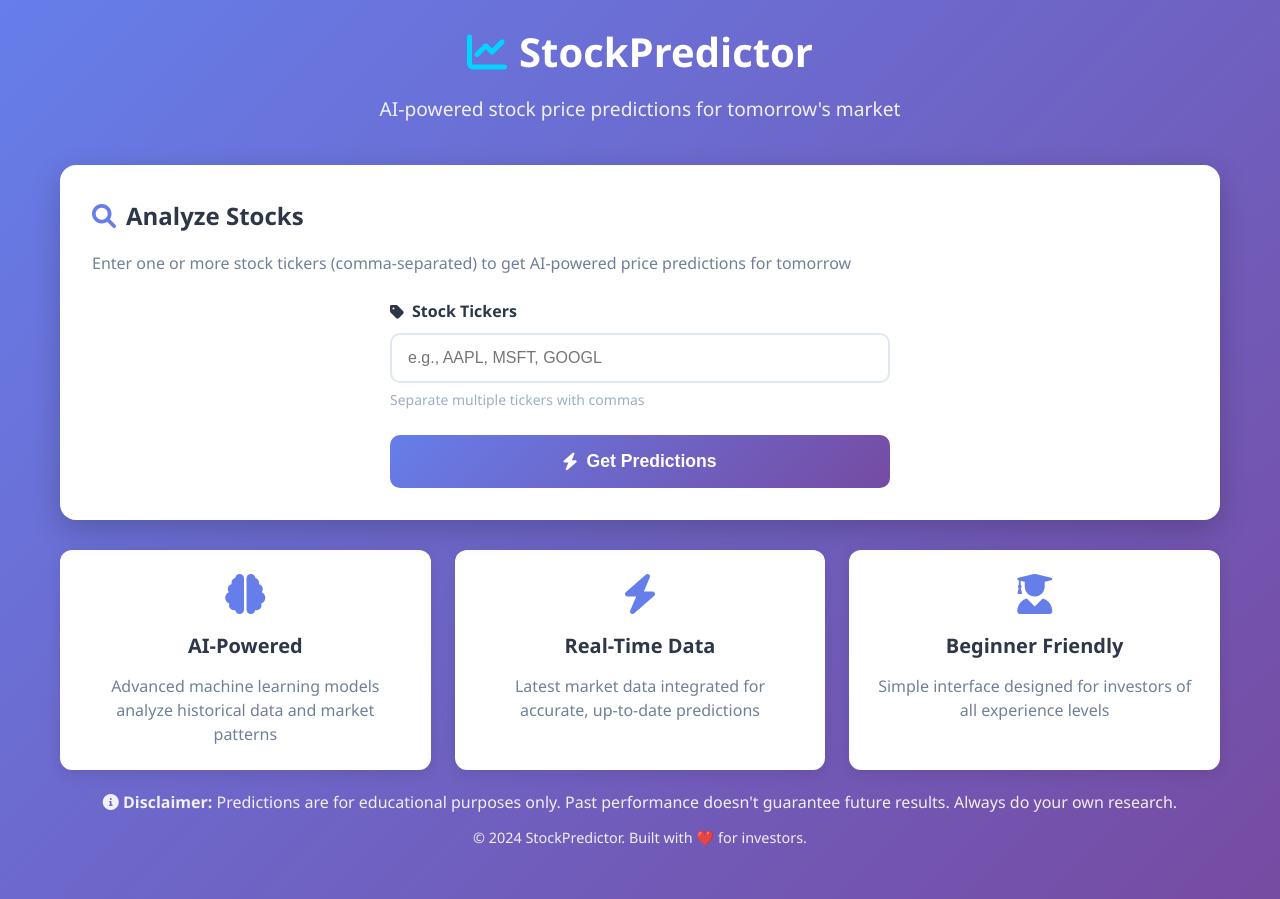
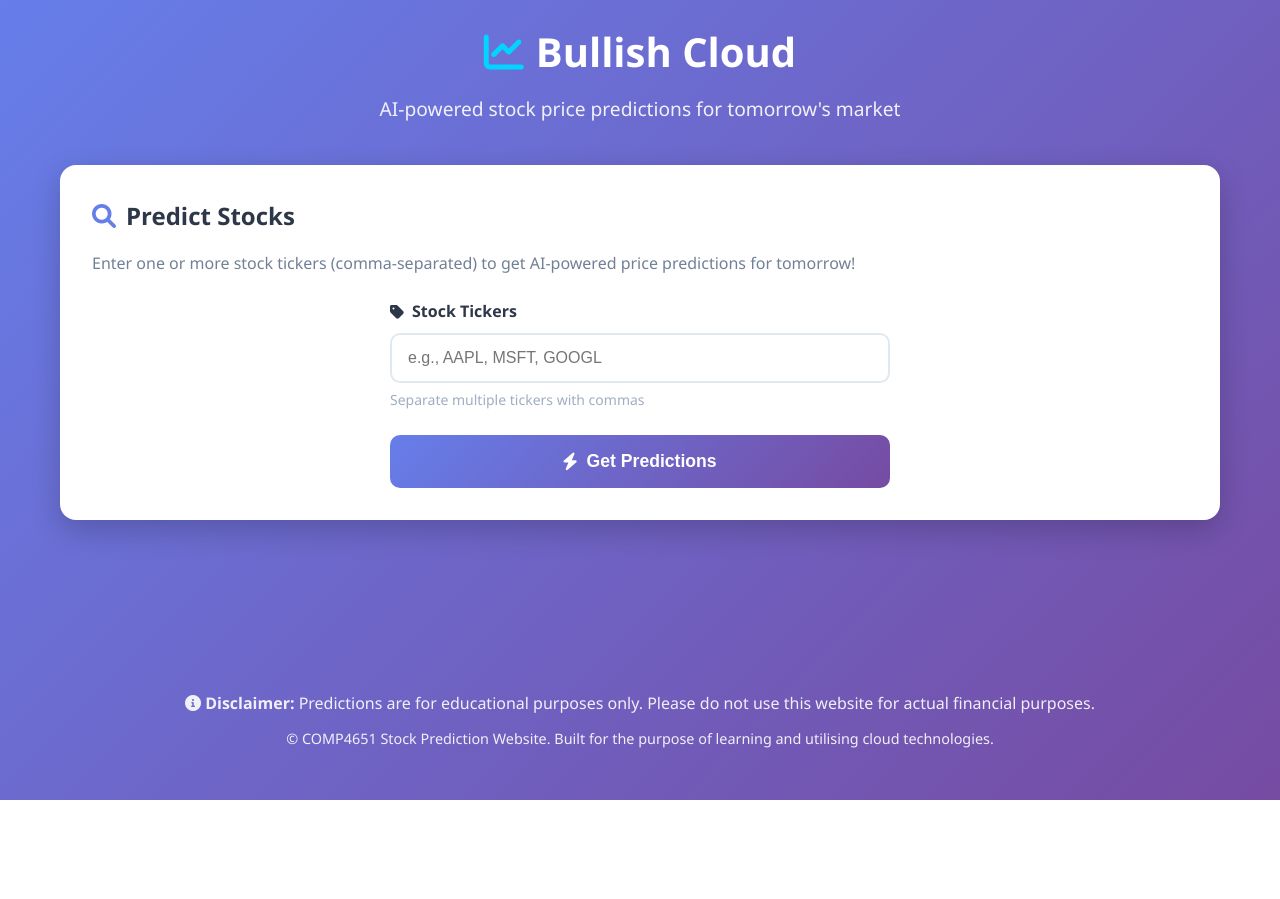
Before and after one commit to gugusiow/COMP4651-stock-prediction-website, a Flask app: page / in a window 1280 px wide. After the commit the page ends 800 px from the top, so only its background shows below. Run offline with Flask 3, Linux system fonts and the light colour scheme.

Commit message:
Fix issues with Render.com deployment

```diff
--- a/render.yaml
+++ b/render.yaml
@@ -1,11 +1,10 @@
-# render.yaml
 services:
   - type: web
-    name: stock-prediction-website
+    name: COMP4651-stock-prediction-website
     env: python
     plan: free
     buildCommand: pip install -r requirements.txt
     startCommand: gunicorn app:app
     envVars:
       - key: PYTHON_VERSION
-        value: 3.9.0
+        value: 3.11.0
--- a/requirements.txt
+++ b/requirements.txt
@@ -1,4 +1,5 @@
 flask==2.3.3
 pandas==2.0.3
-scikit-learn==1.3.0
+# scikit-learn==1.2.2 # don't install this first. install when the ML model is being used
 requests==2.31.0
+numpy==1.24.3
--- a/runtime.txt
+++ b/runtime.txt
@@ -1 +1 @@
-python-3.9.0
+python-3.11.0
--- a/templates/index.html
+++ b/templates/index.html
@@ -3,7 +3,7 @@
 <head>
     <meta charset="UTF-8">
     <meta name="viewport" content="width=device-width, initial-scale=1.0">
-    <title>StockPredictor | AI-Powered Stock Forecasts</title>
+    <title>Bullish Cloud | AI-Powered Stock Forecasts on the Cloud</title>
     <link rel="stylesheet" href="{{ url_for('static', filename='style.css') }}">
     <link href="https://cdnjs.cloudflare.com/ajax/libs/font-awesome/6.0.0/css/all.min.css" rel="stylesheet">
 </head>
@@ -13,7 +13,7 @@
         <header class="header">
             <div class="logo">
                 <i class="fas fa-chart-line"></i>
-                <span>StockPredictor</span>
+                <span>Bullish Cloud</span>
             </div>
             <p class="tagline">AI-powered stock price predictions for tomorrow's market</p>
         </header>
@@ -23,8 +23,8 @@
             <!-- Input Section -->
             <section class="input-section">
                 <div class="card">
-                    <h2><i class="fas fa-search"></i> Analyze Stocks</h2>
-                    <p class="card-description">Enter one or more stock tickers (comma-separated) to get AI-powered price predictions for tomorrow</p>
+                    <h2><i class="fas fa-search"></i> Predict Stocks</h2>
+                    <p class="card-description">Enter one or more stock tickers (comma-separated) to get AI-powered price predictions for tomorrow!</p>
 
                     <form id="prediction-form" class="prediction-form">
                         <div class="input-group">
@@ -59,7 +59,7 @@
             </section>
 
             <!-- Features Section -->
-            <section class="features-section">
+            <!-- <section class="features-section">
                 <div class="features-grid">
                     <div class="feature-card">
                         <i class="fas fa-brain"></i>
@@ -77,13 +77,13 @@
                         <p>Simple interface designed for investors of all experience levels</p>
                     </div>
                 </div>
-            </section>
+            </section> -->
         </main>
 
         <!-- Footer -->
         <footer class="footer">
-            <p><i class="fas fa-info-circle"></i> <strong>Disclaimer:</strong> Predictions are for educational purposes only. Past performance doesn't guarantee future results. Always do your own research.</p>
-            <p class="copyright">&copy; 2024 StockPredictor. Built with ❤️ for investors.</p>
+            <p><i class="fas fa-info-circle"></i> <strong>Disclaimer:</strong> Predictions are for educational purposes only. Please do not use this website for actual financial purposes.</p>
+            <p class="copyright">&copy; COMP4651 Stock Prediction Website. Built for the purpose of learning and utilising cloud technologies.</p>
         </footer>
     </div>
 
```
